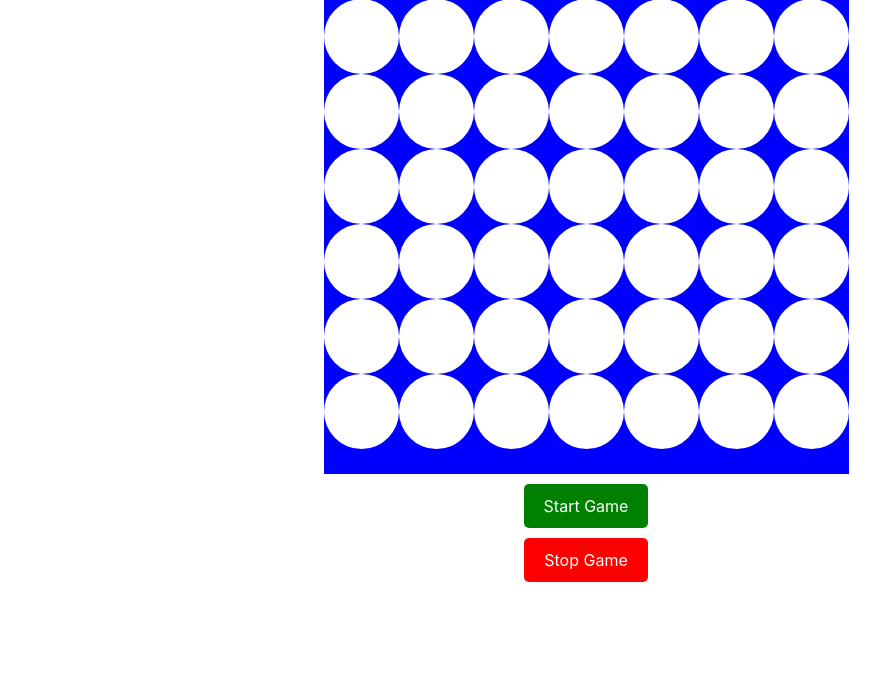
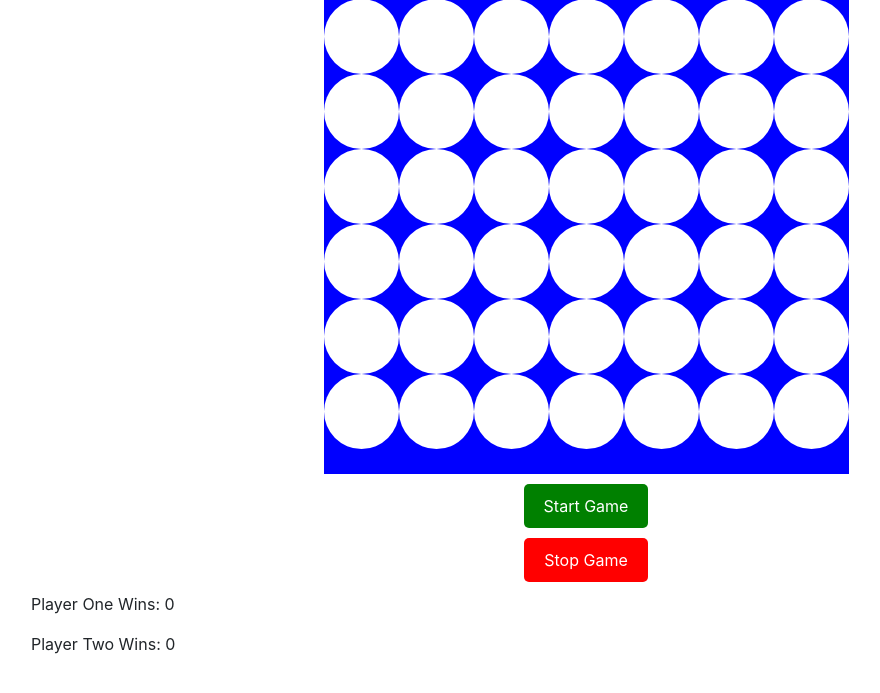
Before and after one commit to mijkevd/webprogrammeren_final_project, a PHP site: page /game.php in a window 1280 px wide. Shown: the part 57-750 px from the top of the page, without its empty margins (54-934 px from the left). Run offline with PHP 8.4, Linux system fonts and the light colour scheme.

Commit message:
inputname

```diff
--- a/game.php
+++ b/game.php
@@ -91,5 +91,7 @@ include __DIR__ . '/tpl/body_start.php';
 <div id="result"></div>
 <button id="start-button">Start Game</button>
 <button id="stop-button" type="button">Stop Game</button>
+<p id="inputname">Player One Wins: 0</p>
+<p id="inputgame">Player Two Wins: 0</p>
 </body>
 </html>
```
